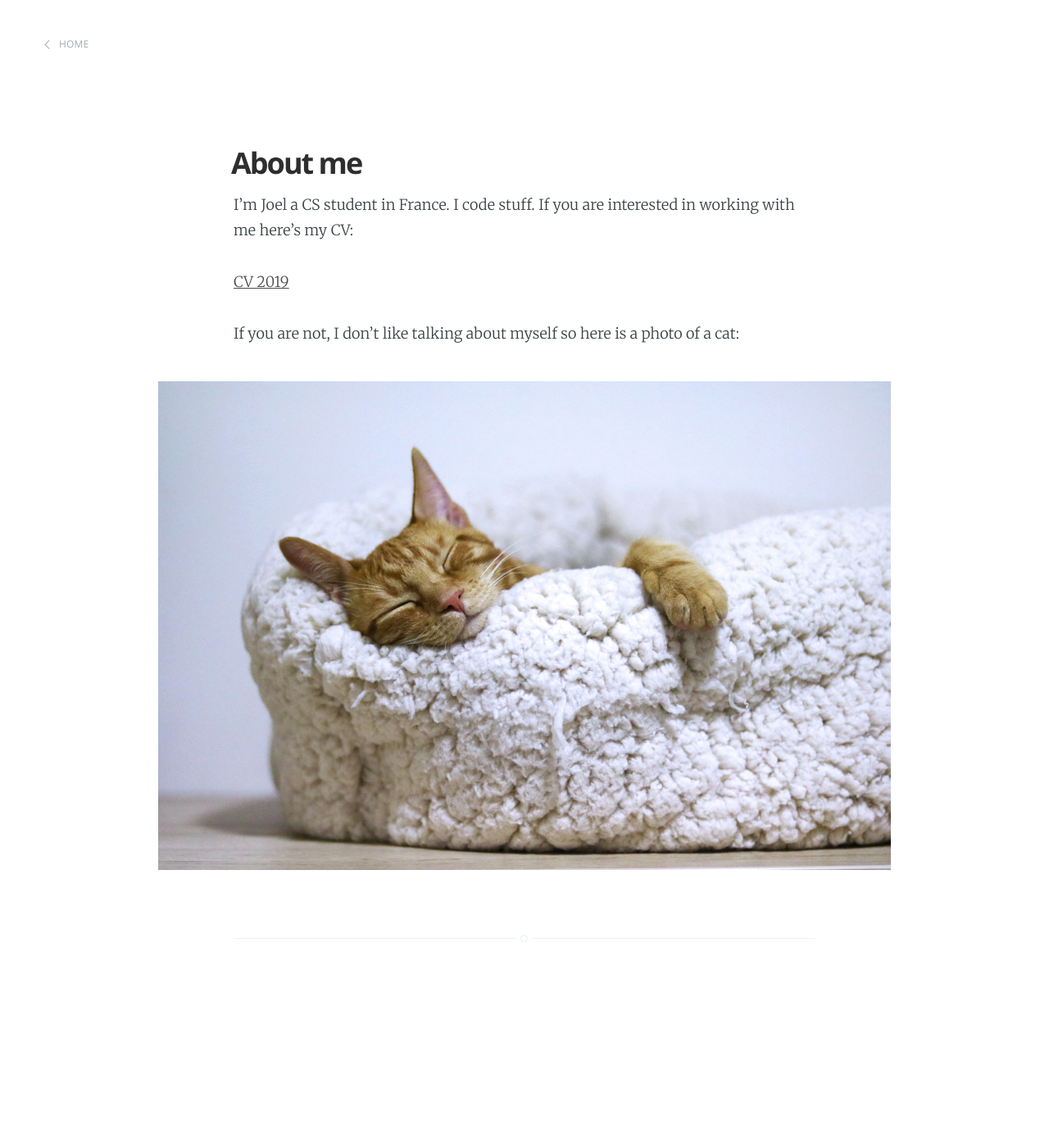
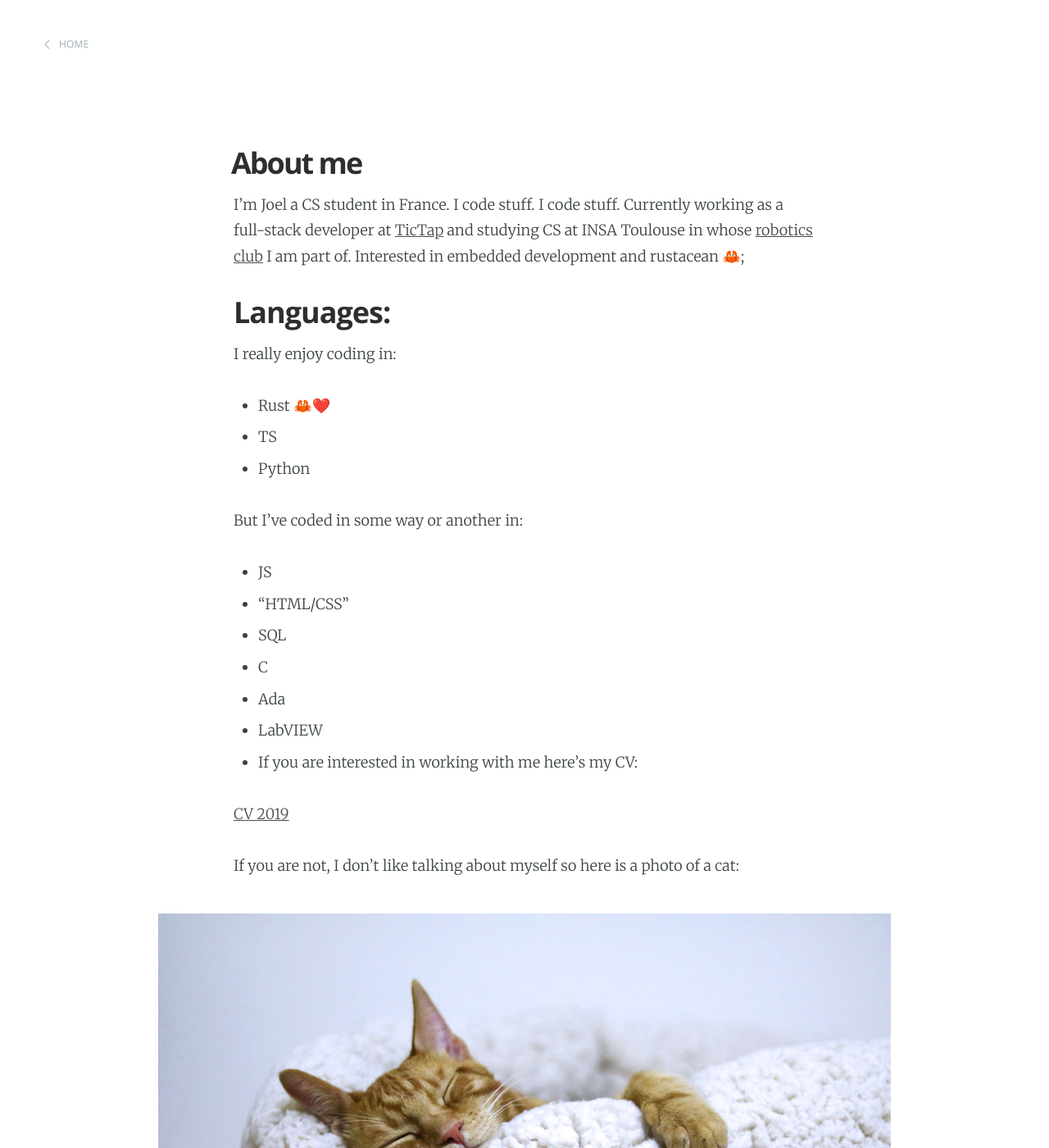
Before and after one commit to joelimgu/joelimgu.github.io, a Jekyll site: the page built from about.md, in a window 1280 px wide and 1400 px high. Shown: the whole window at 82% size. Built offline with Jekyll 4.4.1, drawn with Linux system fonts in a browser that asks for light colours; comment, search, counter and statistics services are not loaded.

Commit message:
Updated about.md

```diff
--- a/about.md
+++ b/about.md
@@ -3,7 +3,26 @@ layout: page
 title: About me
 ---
 
-I'm Joel a CS student in France. I code stuff. If you are interested in working with me here's my CV:
+I'm Joel a CS student in France. I code stuff.
+I code stuff. Currently working as a full-stack developer at [TicTap](https://www.tictap.me/) and
+studying CS at INSA Toulouse in whose [robotics club](https://clubrobotinsat.github.io/) I am part of. Interested in embedded development and
+rustacean 🦀;
+
+## Languages:
+I really enjoy coding in:
+- Rust 🦀❤️
+- TS
+- Python
+
+But I've coded in some way or another in:
+- JS
+- "HTML/CSS"
+- SQL
+- C
+- Ada
+- LabVIEW
+-
+If you are interested in working with me here's my CV:
 
 [CV 2019]({{site.url}}/assets/documents/CV_Joel_2019.pdf)
 
```
